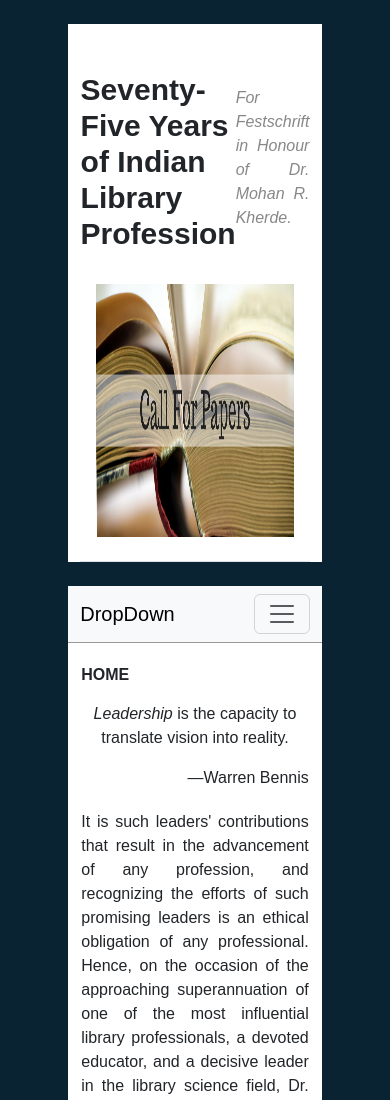
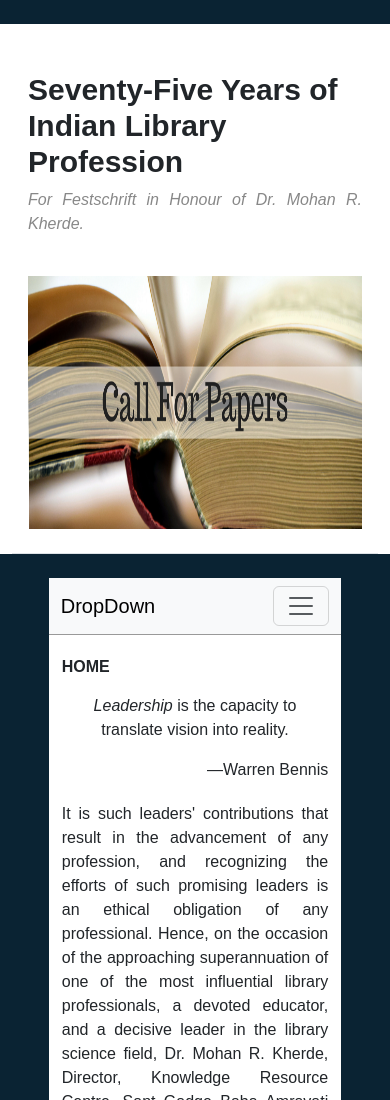
Before and after one commit to HarshalWarade/indianlibraryprofession, a plain HTML site: page index.html in a window 390 px wide. Shown: the top 1100 px of the page. Drawn offline with nearby package versions, Linux system fonts and the light colour scheme.

Commit message:
Update style.css

```diff
--- a/style.css
+++ b/style.css
@@ -38,3 +38,31 @@ p{
     font-style: italic;
     color: #888;
 }
+
+/* Responsiveness */
+
+@media only screen and (max-width: 600px){
+
+    .mainContainer{
+        width: 100%;
+    }
+    .adjustit{
+        flex-direction: column;
+    }
+    .mynav{
+        width: 100%;
+    }
+}
+
+@media only screen and (max-width: 780px){
+
+    .mainContainer{
+        width: 100%;
+    }
+    .adjustit{
+        flex-direction: column;
+    }
+    .mynav{
+        width: 75%;
+    }
+}
```
